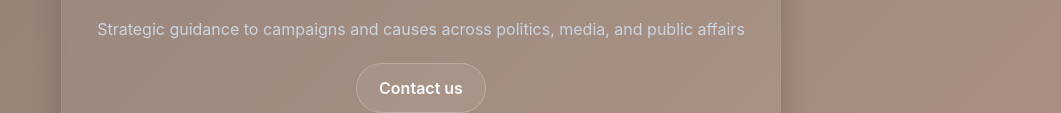
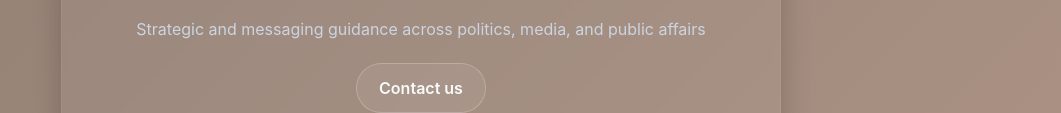
Before and after one commit to gitaccount551/ROI-website, a plain HTML site: page index.html in a window 1280 px wide. Shown: the part 395-508 px from the top of the page, without its empty margins (219-1280 px from the left). Drawn offline with Linux system fonts and the light colour scheme.

Commit message:
Update index.html
updated description - Strategic and messaging guidance across politics, media, and public affairs

```diff
--- a/index.html
+++ b/index.html
@@ -121,7 +121,7 @@
       <h1 class="sr-only">ROI Strategies</h1>
       <!-- Replace assets/logo.png with your real logo file (PNG/SVG). -->
       <img class="logo" src="assets/logo.png" alt="ROI Strategies logo" />
-      <p>Strategic guidance to campaigns and causes across politics, media, and public affairs</p>
+      <p>Strategic and messaging guidance across politics, media, and public affairs</p>
       <a class="button" href="mailto:info@roistrategies.us?subject=Inquiry%20from%20website" aria-label="Email ROI Strategies">Contact us</a>
     </div>
     <footer>© 2025 ROI Strategies</footer>
```
